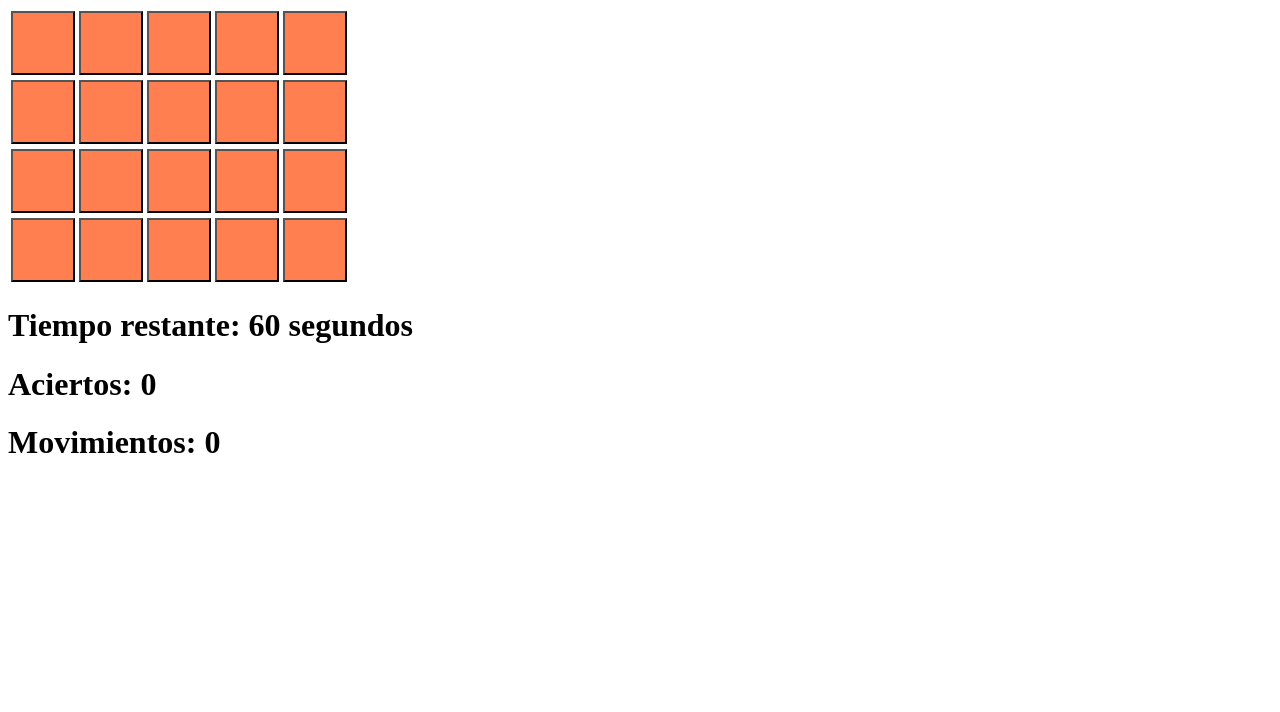
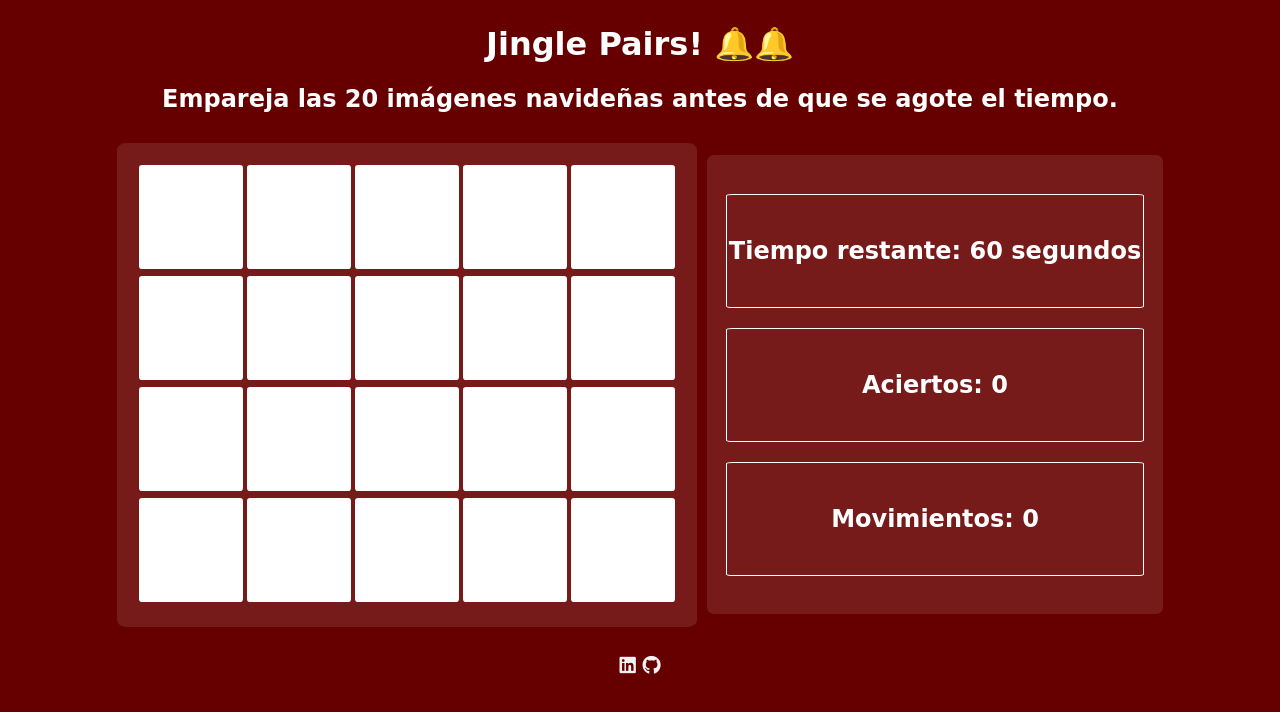
Before and after one commit to Eucaba/XmasMemoryGame, a plain HTML site: page index.html in a window 1280 px wide. Drawn offline with Linux system fonts and the light colour scheme; a web font is replaced by a local one.

Commit message:
1st version done. Works with time and images.

```diff
--- a/index.html
+++ b/index.html
@@ -4,10 +4,19 @@
     <meta charset="UTF-8">
     <meta name="viewport" content="width=device-width, initial-scale=1.0">
     <link rel="stylesheet" href="style.css">
+    <link rel="preconnect" href="https://fonts.googleapis.com">
+    <link rel="preconnect" href="https://fonts.gstatic.com" crossorigin>
+    <link href="https://fonts.googleapis.com/css2?family=Englebert&display=swap" rel="stylesheet">
+    <script src="https://kit.fontawesome.com/e97f86a553.js" crossorigin="anonymous"></script>
     <title>Christmas memory game</title>
 </head>
 <body>
-
+    <header>
+        <h1 id="title">Jingle Pairs! &#128276;&#128276;</h1>
+        <h2>Empareja las 20 imágenes navideñas antes de que se agote el tiempo.</h2>
+    </header>
+    <div id="main">
+        <section id="game">
             <table>
                 <tr>
                     <td><button id="0" onclick="uncover(0)"></button></td>
@@ -38,11 +47,20 @@
                     <td><button id="19" onclick="uncover(19)"></button></td>
                 </tr>
             </table>
-
-    <h1 id="time"> Tiempo restante: 60 segundos </h1>
-    <h1 id="hits"> Aciertos: 0 </h1>
-    <h1 id="movements"> Movimientos: 0 </h1>
-
+        </section>
+        <section id="gameStatistics">
+            <h2 id="time" class="statistics"> Tiempo restante: 60 segundos </h2>
+            <h2 id="hits" class="statistics"> Aciertos: 0 </h2>
+            <h2 id="movements" class="statistics"> Movimientos: 0 </h2>
+        </section>
+    </div>
+    <footer>
+        <h3>
+            <a href="https://www.linkedin.com/in/eugeniacames/" target="_blank"><i class="fa-brands fa-linkedin" style="color: #f5f1f1;"></i></a>
+            <a href="https://github.com/Eucaba" target="_blank"><i class="fa-brands fa-github"  style="color: #f5f1f1;"></i></a>
+        </h3>
+    </footer>
     <script src="script.js"></script>
 </body>
+
 </html>
--- a/script.js
+++ b/script.js
@@ -25,6 +25,8 @@ numbers = numbers.sort(() => { return Math.random() - 0.5 });
 console.log(numbers);
 
 //funciones "auxuliares" (por decir algo)
+
+//cuenta atrás
 function mesureTime(){
   regressiveTime = setInterval(()=>{
     timeLeft--;
@@ -37,17 +39,19 @@ function mesureTime(){
 } /* setInterval(()=>{}, n)
 --> {} = función obviously
 --> n = intervalo en milisegundos
---> setInterval evuelve un identificadorpara referenciarlo, lo recogemos en regressiveTime*/
+--> setInterval devuelve un identificadorpara referenciarlo, lo recogemos en regressiveTime*/
 
+//cuando se agota el tiempo, avisamos que perdió y giramos y bloqueamos las cartas
 function uncoverAndBlock(){
+  clock.innerHTML = `Lástima... &#128542;<br>¡Se acabó el tiempo!`;
   for (let i = 0; i < numbers.length; i++){
-    let cosita = 100*i;
+    let interval = 100*i;
     setInterval(()=>{
       let blockedCard = document.getElementById(i)
       blockedCard.disabled = true;
-      blockedCardContent = numbers[i];
+      blockedCardContent = `<img src="./images/${numbers[i]}.jpg" alt="Card ${numbers[i]}"></img>`;
       blockedCard.innerHTML = blockedCardContent;
-    }, cosita);
+    }, interval);
   }
 }
 
@@ -66,13 +70,14 @@ function uncover(id) {
 
   if (uncoveredCards == 1) {
     card1 = document.getElementById(id);
-    card1Content = numbers[id];
+    card1Content = `<img src="./images/${numbers[id]}.jpg" alt="Card ${numbers[id]}"></img>`;
     card1.innerHTML = card1Content;
     card1.disabled = true;
 
   } else if (uncoveredCards == 2) {
     card2 = document.getElementById(id);
-    card2Content = numbers[id];
+    card2Content = `<img src="./images/${numbers[id]}.jpg" alt="Card ${numbers[id]}"></img>`;
+    //card2Content = numbers[id];
     card2.innerHTML = card2Content;
     card2.disabled = true;
     movements++; //al levantar tarjeta sumamos un nuevo movimiento (el juego funciona por parejas de cartas)
@@ -91,9 +96,9 @@ function uncover(id) {
 
       if (hits == 10) {
         clearInterval(regressiveTime);
-        scoreboard.innerHTML = `Aciertos: ${hits} ¡GANASTE!`;
-        movementsMeter.innerHTML = `Movimientos FINALES: ${movements}`;
-        clock.innerHTML = `¡Lo has logrado en  ${inicialTime - timeLeft} segundos!`;
+        scoreboard.innerHTML = `Aciertos: ${hits} &#129321;`;
+        movementsMeter.innerHTML = `Movimientos: ${movements}`;
+        clock.innerHTML = `¡Bravo!¡Lo lograste! &#129395;<br>En ${inicialTime - timeLeft} segundos.`;
       }
 
     } else {
--- a/style.css
+++ b/style.css
@@ -1,12 +1,54 @@
+body {
+    background: rgb(102,0,0);
+    font-family: 'Englebert', cursive;
+    color: white;
+}
+
+#main {
+    display: flex;
+    align-items: center;
+    justify-content: center;
+    padding: 5px;
+}
+
+#game, #gameStatistics {
+    background-color: rgba(255, 255, 255, 0.1);
+    border-radius: 1.5%;
+    margin: 5px;
+    padding: 19px;
+}
+
+#title {
+    margin-top: 2%;
+}
+.statistics {
+    border: 1px solid white;
+    border-radius: 1.5%;
+    height: 7rem;
+    width: 26rem;
+    display: flex;
+    align-items: center;
+    justify-content: center;
+}
+
 button {
-    background-color: coral;
-    color:chartreuse;
+    background-color: white;
     font-size: 2rem;
     font-weight: bold;
-    height: 4rem;
-    width: 4rem;
+    border-radius: 3%;
+    border: none;
+    height: 6.5rem;
+    width: 6.5rem;
 }
 
-button:hover{
+button:hover {
     cursor: pointer;
 }
+
+img {
+ width: 95%;
+}
+
+h1, h2, h3{
+    text-align: center;
+}
```
Also changed, not shown: images/1.jpg, images/10.jpg, images/2.jpg, images/3.jpg, images/4.jpg, images/6.jpg, images/8.jpg, images/9.jpg. Lines whose indentation alone changed are shown as unchanged.
